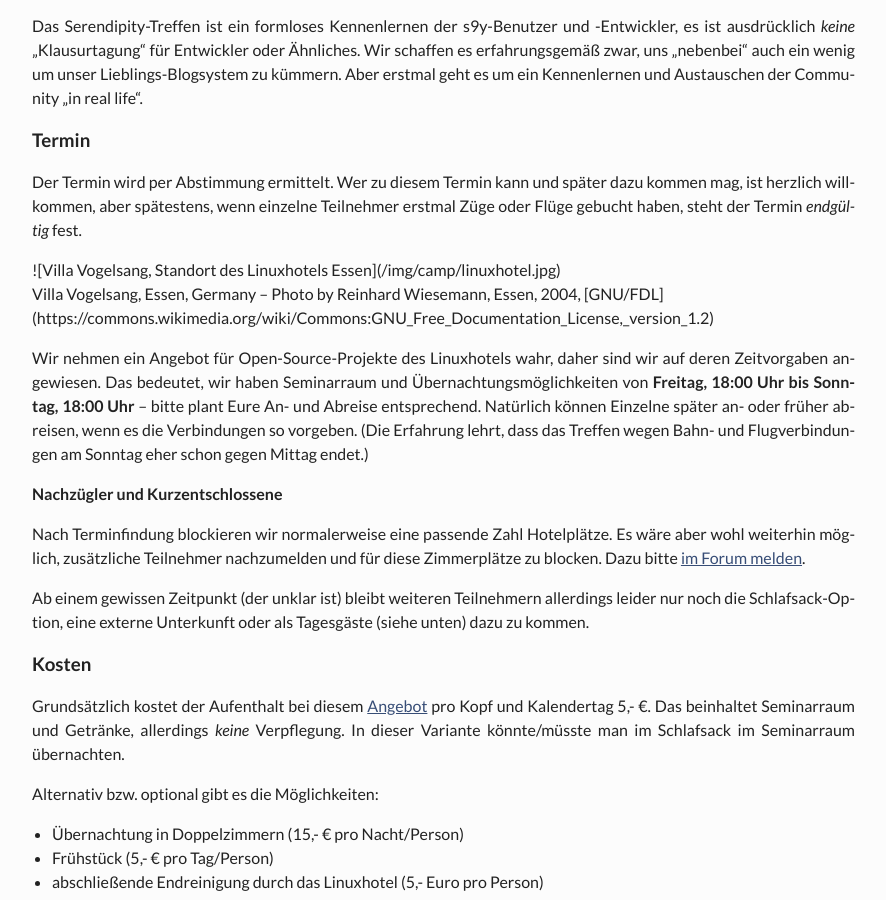
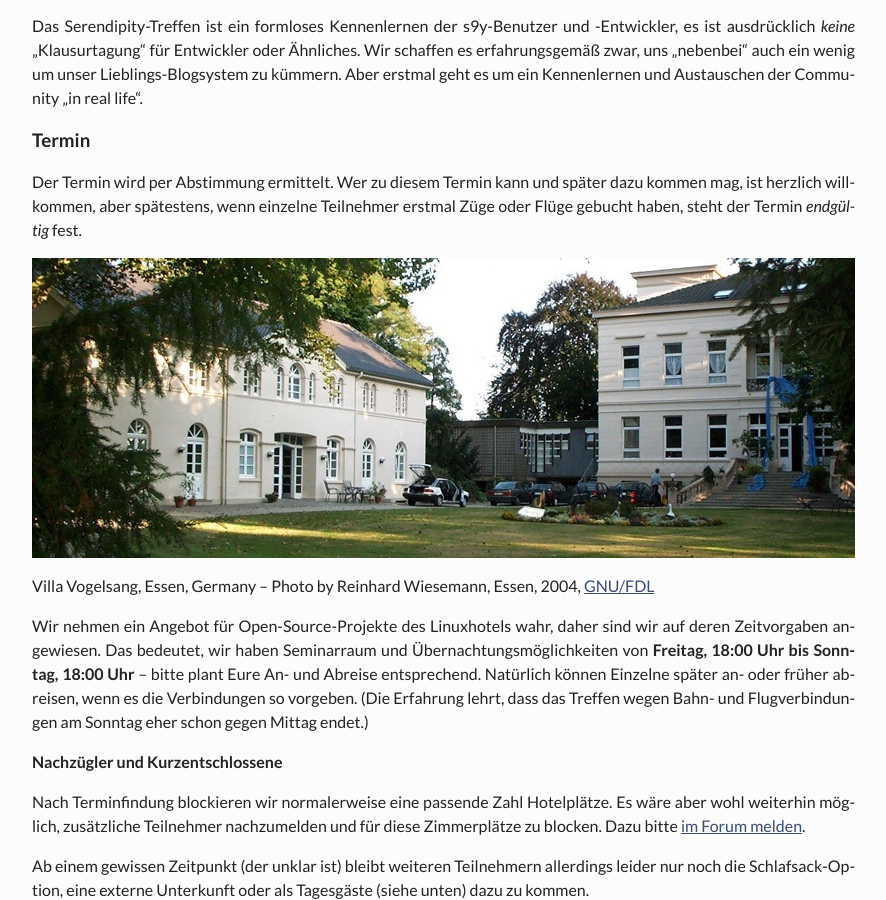
Before and after one commit to s9y/s9y.github.io, a Jekyll site: the page built from camp.md, in a window 1280 px wide and 900 px high, scrolled down 583 px. Shown: the whole window, without its empty margins (339-1225 px from the left). Built offline with Jekyll 4.4.1, drawn with Linux system fonts in a browser that asks for light colours; nearby versions of some CDN libraries.

Commit message:
Remove figure markup

```diff
--- a/camp.md
+++ b/camp.md
@@ -20,12 +20,9 @@ Das Serendipity-Treffen ist ein formloses Kennenlernen der s9y-Benutzer und -Ent
 
 Der Termin wird per Abstimmung ermittelt. Wer zu diesem Termin kann und später dazu kommen mag, ist herzlich willkommen, aber spätestens, wenn einzelne Teilnehmer erstmal Züge oder Flüge gebucht haben, steht der Termin *endgültig* fest.
 
-<figure>
-
 ![Villa Vogelsang, Standort des Linuxhotels Essen](/img/camp/linuxhotel.jpg)
 
-<figcaption>Villa Vogelsang, Essen, Germany – Photo by Reinhard Wiesemann, Essen, 2004, [GNU/FDL](https://commons.wikimedia.org/wiki/Commons:GNU_Free_Documentation_License,_version_1.2)</figcaption>
-</figure>
+Villa Vogelsang, Essen, Germany – Photo by Reinhard Wiesemann, Essen, 2004, [GNU/FDL](https://commons.wikimedia.org/wiki/Commons:GNU_Free_Documentation_License,_version_1.2)
 
 Wir nehmen ein Angebot für Open-Source-Projekte des Linuxhotels wahr, daher sind wir auf deren Zeitvorgaben angewiesen. Das bedeutet, wir haben Seminarraum und Übernachtungsmöglichkeiten von **Freitag, 18:00 Uhr bis Sonntag, 18:00 Uhr** – bitte plant Eure An- und Abreise entsprechend. Natürlich können Einzelne später an- oder früher abreisen, wenn es die Verbindungen so vorgeben. (Die Erfahrung lehrt, dass das Treffen wegen Bahn- und Flugverbindungen am Sonntag eher schon gegen Mittag endet.)
 
```
